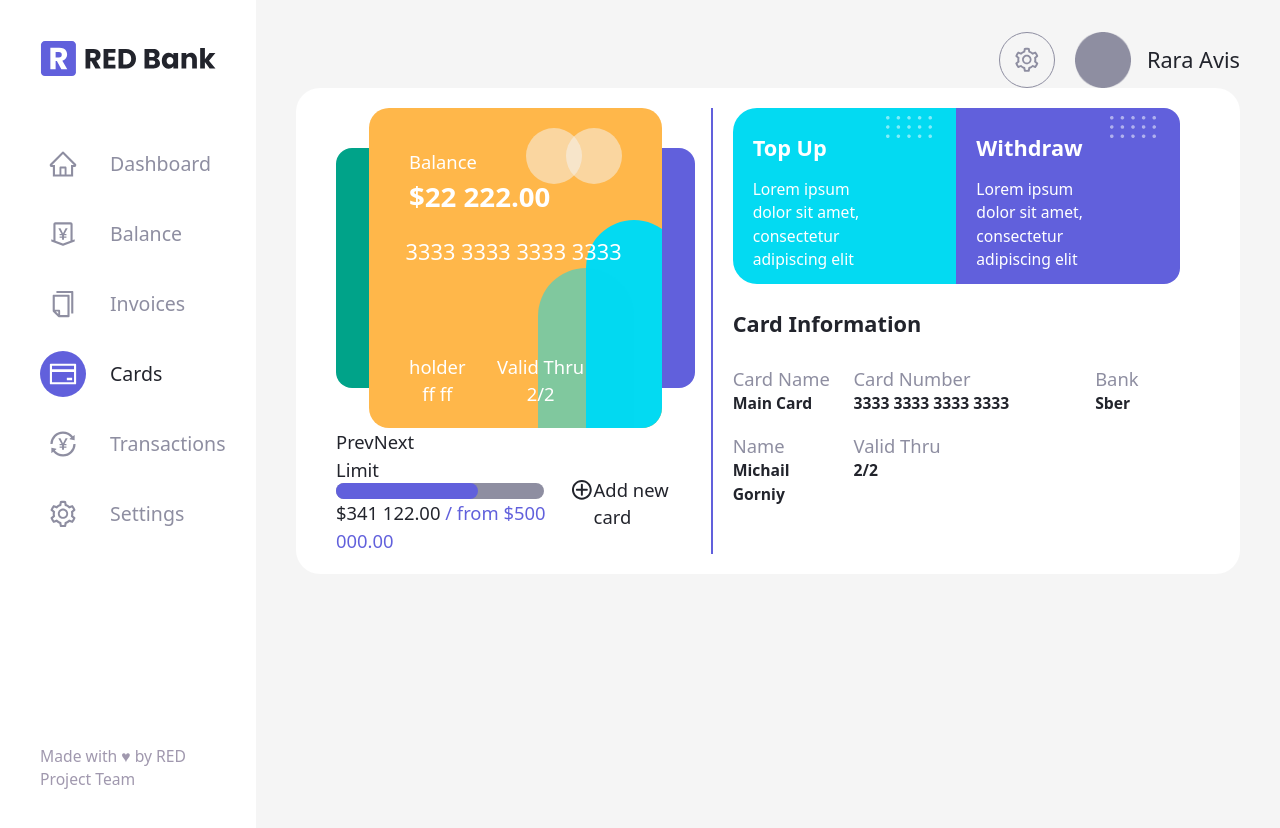
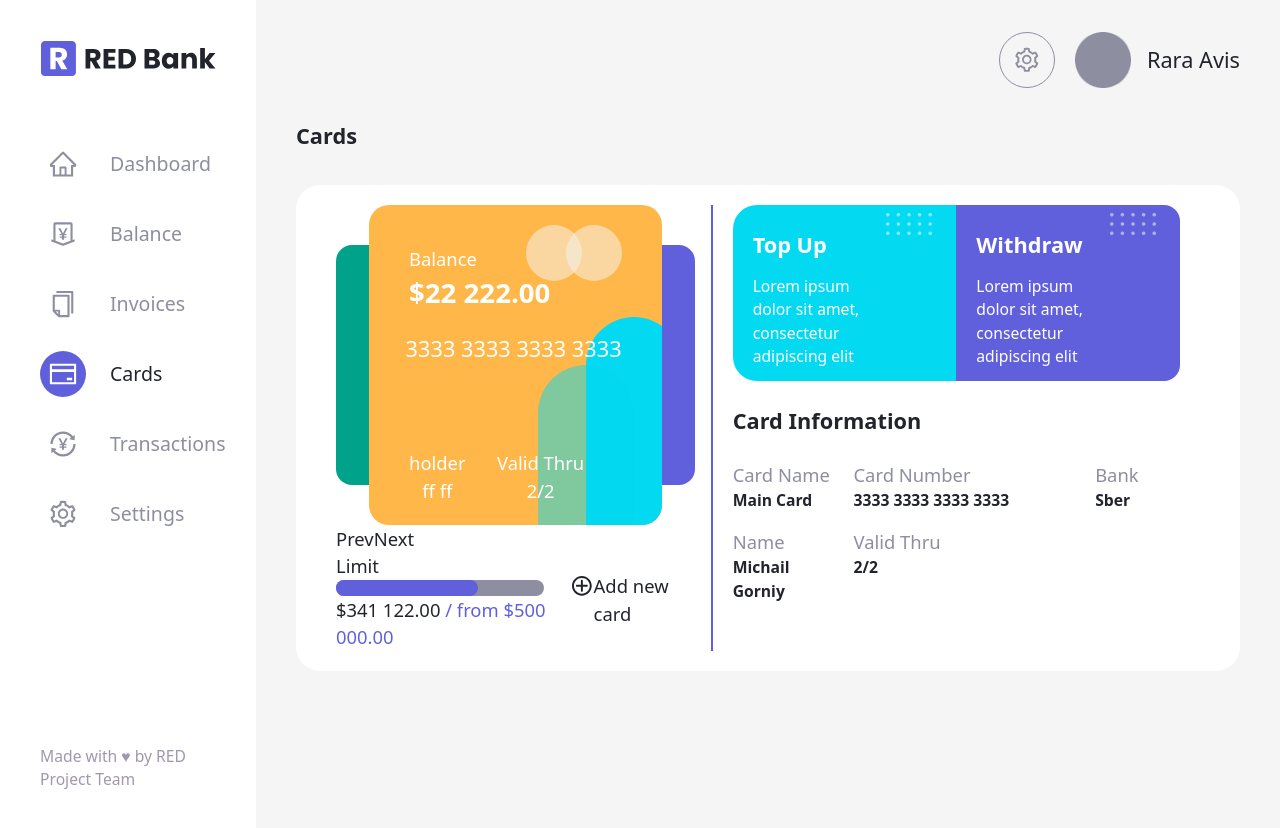
Before and after one commit to ratnov2/broker, a Next.js app: page /cards in a window 1280 px wide. Shown: the top 828 px of the page. Built offline with nearby package versions, Linux system fonts and the light colour scheme; no server answers.

Commit message:
"Feat (transaction): add header h1 in Cards"

```diff
--- a/app/components/screens/cards/Cards.tsx
+++ b/app/components/screens/cards/Cards.tsx
@@ -39,8 +39,10 @@ const Cards = () => {
 	const [hiddenNCard, setHiddenNCard] = useState(true) //later
 
 	/// Side Effects- useHooks
+
 	return (
 		<Layout title='Dashboard'>
+			<h1 className={style.head}>Cards</h1>
 			<div className={style.cardList}>
 				<div className={style.leftCardList}>
 					<SliderCard data={data} idx={idx} current={currentCard} />
--- a/app/components/screens/cards/card.module.scss
+++ b/app/components/screens/cards/card.module.scss
@@ -1,9 +1,11 @@
+.head{
+	@apply text-xl font-bold my-8
+}
 .cardList {
 	@apply bg-white p-5 rounded-3xl flex  ;
 
 	.leftCardList {
 		@apply border-r-2 border-purple pr-4 mx-5 w-5/12 max-w-xl;
-		 //// later change
 		.sliderCard {
 			@apply flex align-middle ;
 		}
```
